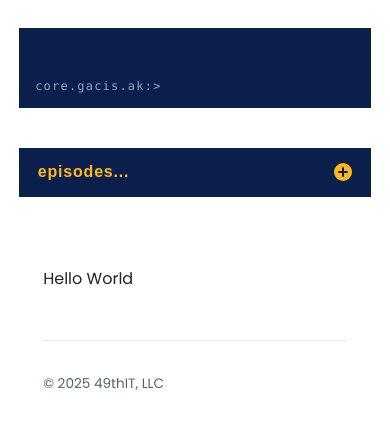
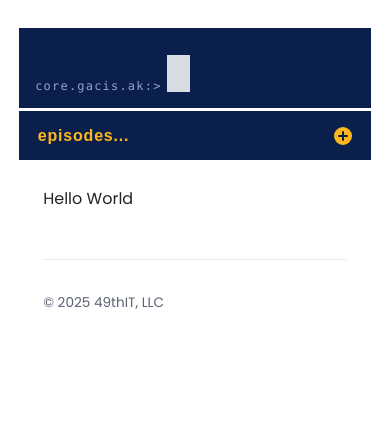
Before and after one commit to 49thit/49thIT, a Jekyll site: the page built from index.md, in a window 390 px wide. Shown: the top 429 px of the page. Built offline with Jekyll 4.4.1, drawn with Linux system fonts in a browser that asks for light colours.

Commit message:
beta3, after 10 hours of work

```diff
--- a/_layouts/default.html
+++ b/_layouts/default.html
@@ -31,7 +31,7 @@
             promptLabel.textContent = promptLabel.dataset.label || "core.gacis.ak:>";
           }
 
-          const letterDelay = 140;
+          const letterDelay = 280;
           let typingActive = false;
           let typedOnce = false;
 
--- a/assets/css/main.scss
+++ b/assets/css/main.scss
@@ -146,11 +146,17 @@ main.page-content {
   height: 1.15em;
   margin-left: calc(-.2em);
   background: rgba(255, 255, 255, 0.85);
-  animation: cursor-blink 1s steps(1) infinite;
+  //animation: cursor-blink 1s steps(1) infinite;
+  animation: cursor-fade 3s ease-in-out infinite;
+}
+
+@keyframes cursor-fade {
+  0%, 100% { opacity: 0; }
+  50% { opacity: 1; }
 }
 
 .site-banner__cursor.is-typing {
-  animation: cursor-blink 0.6s steps(1) infinite;
+  animation: cursor-blink 2s steps(1) infinite;
 }
 
 .site-banner__cursor.is-complete {
@@ -725,12 +731,13 @@ figcaption {
 
   .layout-container {
     flex-direction: column;
-    gap: 1.5rem;
+    gap: .85rem;
     align-items: stretch;
   }
 
   .sidebar {
-    padding: 1.5rem 0;
+    //padding: 1.5rem 0;
+    padding: 0.2rem 0 0rem;
     border-right: none;
     border-bottom: none;
     width: 100%;
@@ -739,8 +746,12 @@ figcaption {
     align-items: stretch;
   }
 
+  .sidebar .post-nav {
+    margin-top: -0.1rem;
+  }
+
   .main-content {
-    padding: 0.6rem 1.5rem 2rem;
+    padding: 0rem 1.5rem 2rem;
     width: 100%;
     margin: 0;
   }
@@ -755,7 +766,7 @@ figcaption {
     display: none;
     width: 100%;
     margin: 0;
-    max-height: calc(5 * 3.75rem);
+    max-height: calc(7 * 3.75rem);
     overflow-y: auto;
     overflow-x: hidden;
     padding-right: 0.5rem;
@@ -798,7 +809,7 @@ figcaption {
   }
 
   .site-banner {
-    margin: 0 0 1rem;
+    margin: 0 0 0rem;
     padding: clamp(1rem, 4vw, 1.5rem) 0;
   }
 
```
Also changed, not shown: 2 other files.
